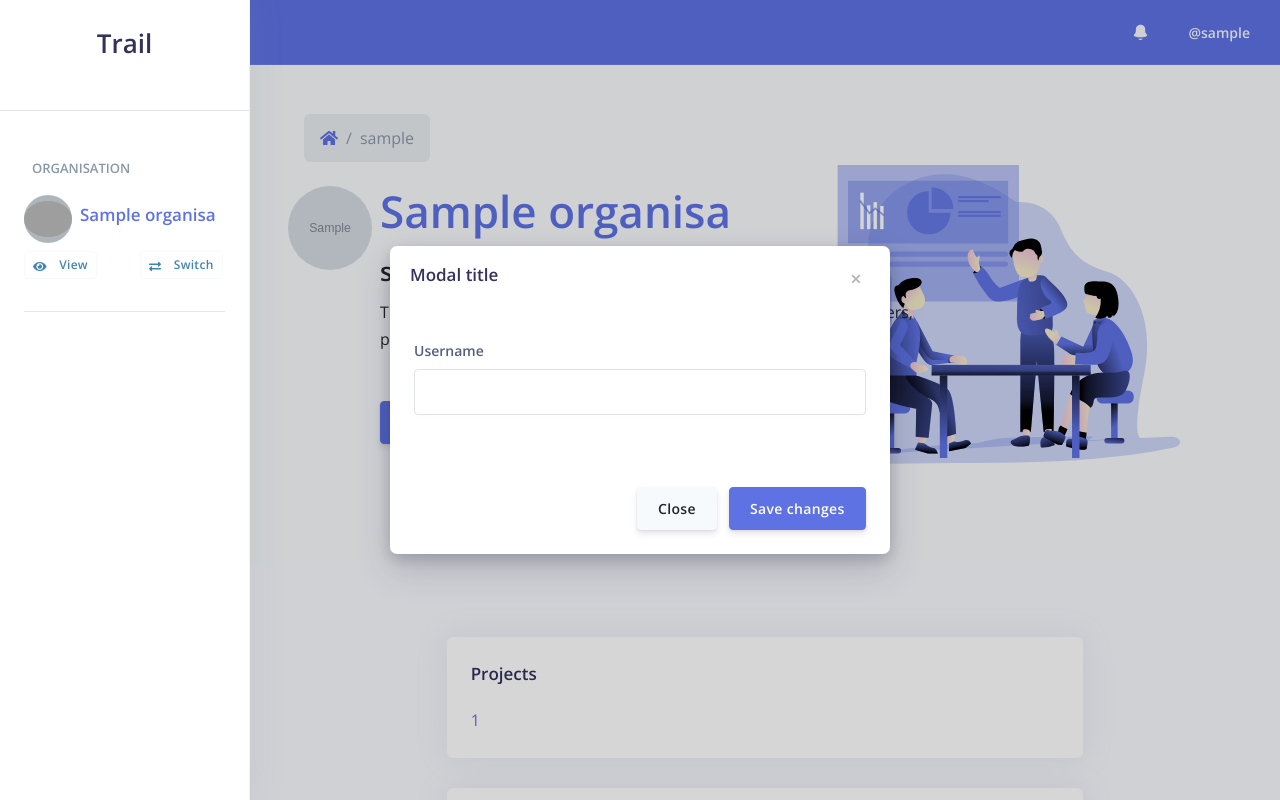
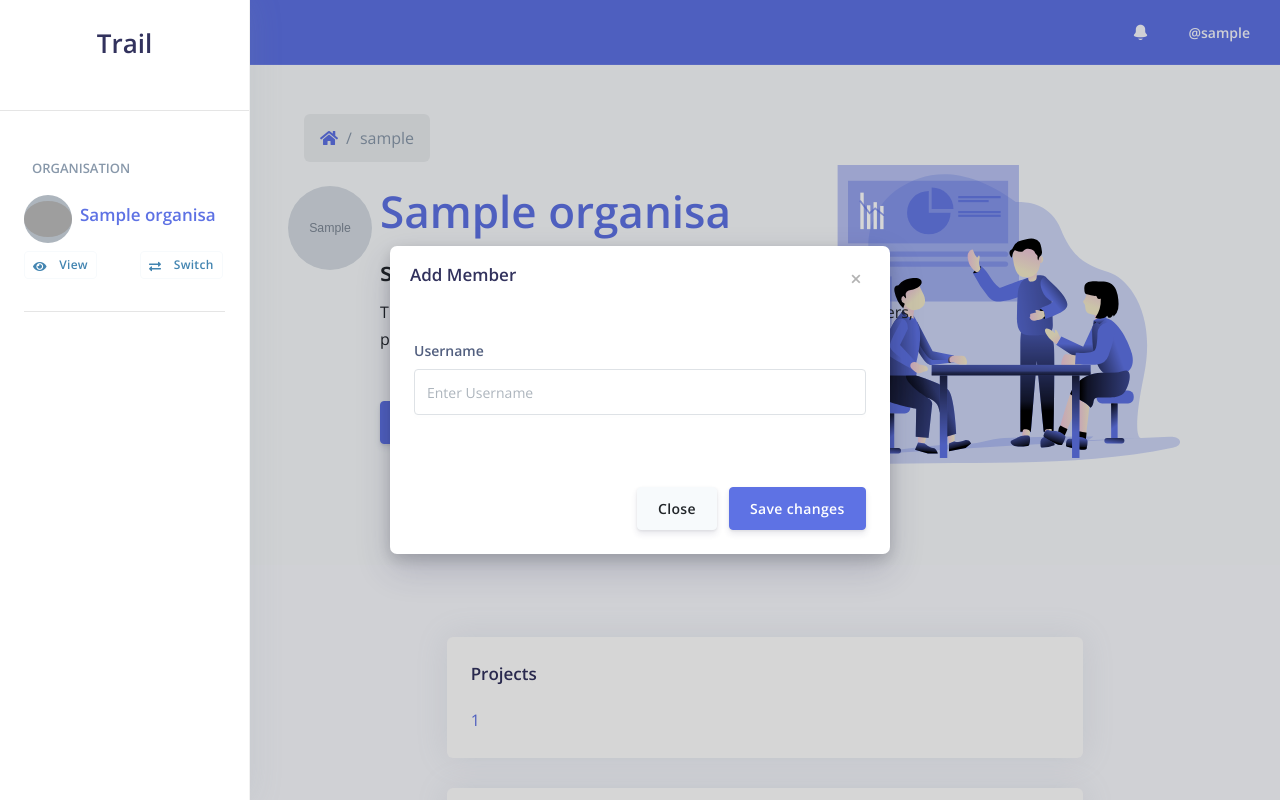
Before and after one commit to SivagiriVisakan/trail-app, a Flask app: page /sample in a window 1280 px wide, after a click on "Add member". Run offline with Flask 2, Linux system fonts and the light colour scheme; the visitor is signed in with stand-in values (Sample User, id 1); tables that the repository leaves empty hold one stand-in row (values such as "Sample post"); grey boxes marked "Sample" are stand-in pictures; some libraries are stand-ins or nearby versions; grey boxes are pictures that could not be loaded.

Commit message:
Change modal title for Add member modal

```diff
--- a/templates/organisation/view_organisation.html
+++ b/templates/organisation/view_organisation.html
@@ -106,7 +106,7 @@
 		<div class="modal-dialog modal-dialog-centered" role="document">
 			<div class="modal-content">
 				<div class="modal-header">
-					<h5 class="modal-title" id="exampleModalLabel">Modal title</h5>
+					<h5 class="modal-title" id="exampleModalLabel">Add Member</h5>
 					<button type="button" class="close" data-dismiss="modal" aria-label="Close">
 						<span aria-hidden="true">&times;</span>
 					</button>
@@ -116,7 +116,7 @@
 					<form action="{{ url_for('organisation.view_organisation',slug=organisation.slug) }}" method="POST" role="form">
 						<div class="form-group">
         					<label for="member-name-input" class="form-control-label">Username</label>
-        					<input class="form-control" name="username" type="text" id="member-name-input">
+        					<input class="form-control" name="username" placeholder="Enter Username" type="text" id="member-name-input">
  					   </div>
 
 				</div>
```
